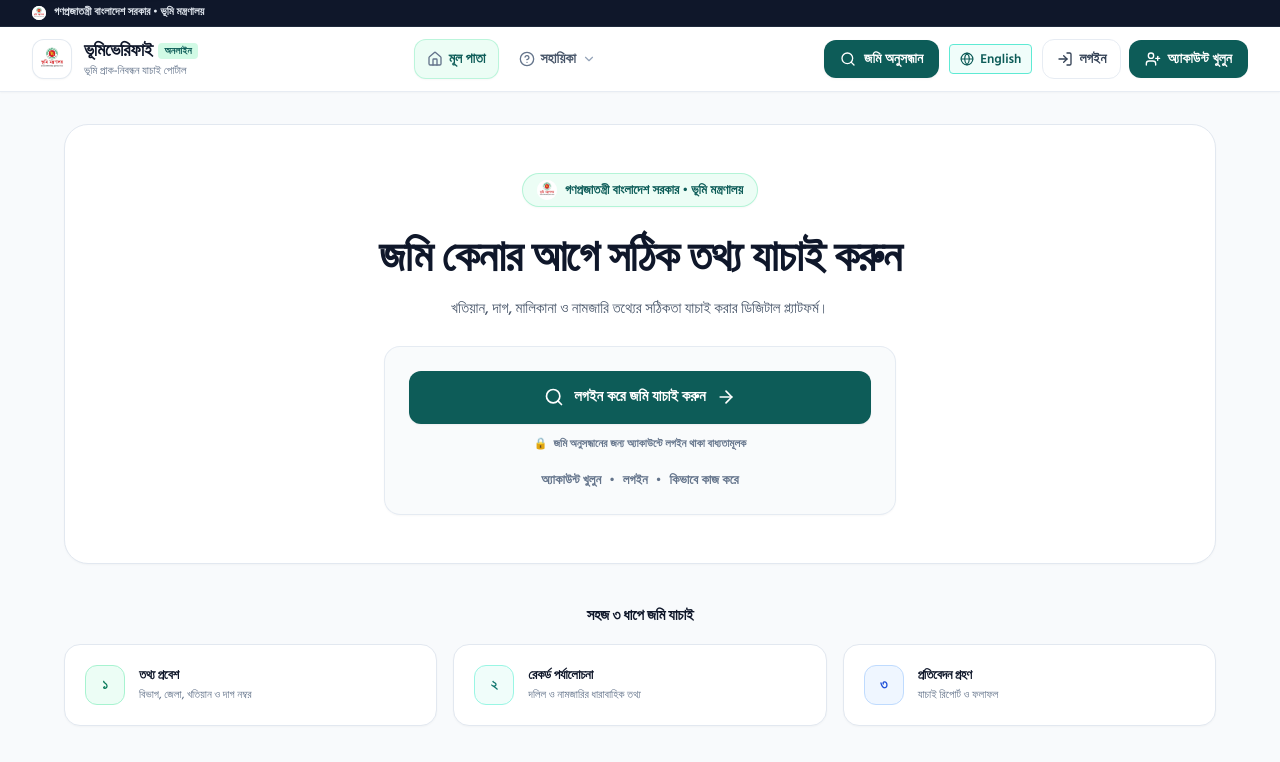
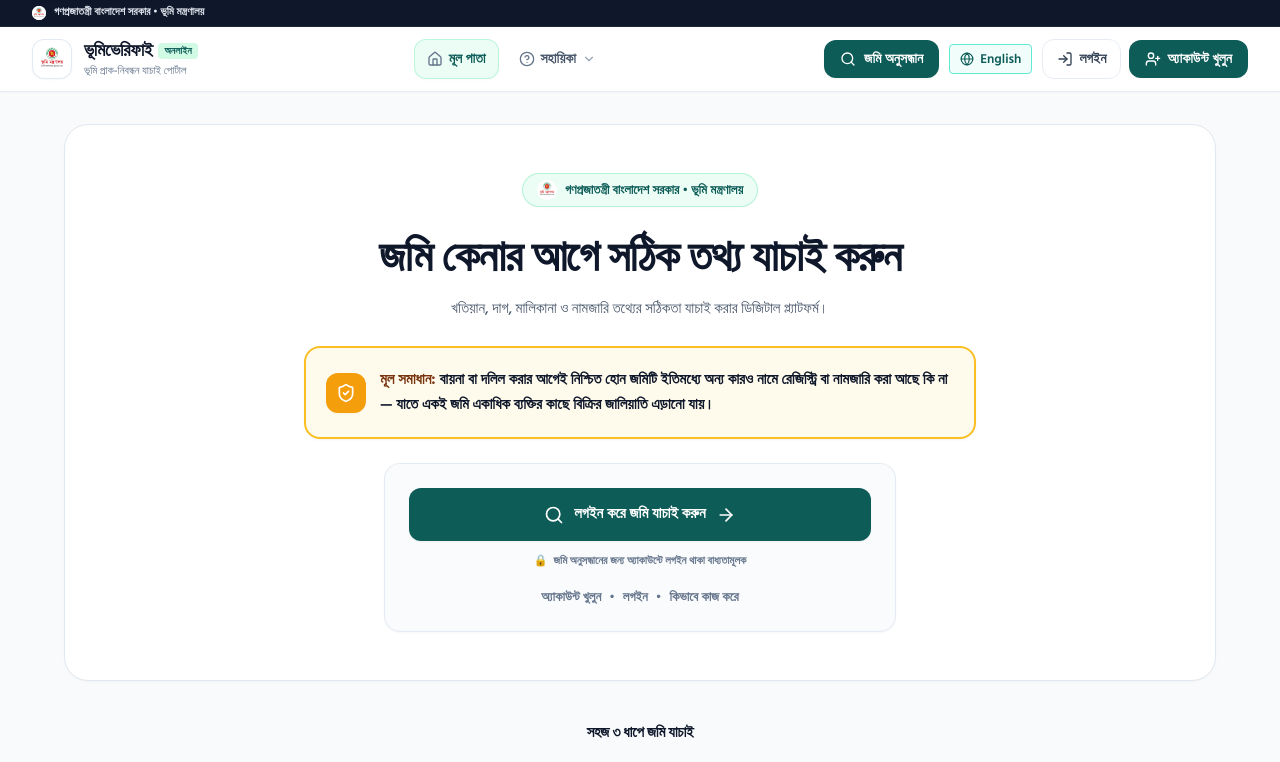
Before and after one commit to hossain-joy/BhumiVerify, a React (Vite) app: page / in a window 1280 px wide. Shown: the top 762 px of the page. Built offline with nearby package versions, Linux system fonts and the light colour scheme.

Commit message:
feat: add highlighted 1-sentence core solution banner on home page

```diff
--- a/src/pages/HomePage.tsx
+++ b/src/pages/HomePage.tsx
@@ -13,6 +13,7 @@
   FileText,
   Clock,
   Sparkles,
+  ShieldCheck,
 } from 'lucide-react';
 
 export const HomePage: React.FC = () => {
@@ -67,6 +68,26 @@
             {isBn
               ? 'খতিয়ান, দাগ, মালিকানা ও নামজারি তথ্যের সঠিকতা যাচাই করার ডিজিটাল প্ল্যাটফর্ম।'
               : 'The official digital service to verify land titles, mutation status, and ownership records.'}
+          </p>
+        </div>
+
+        {/* Highlighted Banner: Core Problem Solved in 1 Simple Sentence */}
+        <div className="max-w-2xl mx-auto p-4 sm:p-5 rounded-2xl bg-amber-50/95 border-2 border-amber-400 text-amber-950 shadow-xs flex flex-col sm:flex-row items-center gap-3.5 text-center sm:text-left">
+          <div className="w-10 h-10 rounded-xl bg-amber-500 text-white flex items-center justify-center shrink-0 shadow-2xs">
+            <ShieldCheck className="w-5 h-5 text-white" />
+          </div>
+          <p className="text-sm sm:text-base font-bold text-slate-900 leading-snug">
+            {isBn ? (
+              <>
+                <span className="text-amber-900 font-extrabold">মূল সমাধান: </span>
+                বায়না বা দলিল করার আগেই নিশ্চিত হোন জমিটি ইতিমধ্যে অন্য কারও নামে রেজিস্ট্রি বা নামজারি করা আছে কি না — যাতে একই জমি একাধিক ব্যক্তির কাছে বিক্রির জালিয়াতি এড়ানো যায়।
+              </>
+            ) : (
+              <>
+                <span className="text-amber-900 font-extrabold">Core Solution: </span>
+                Confirm whether the land is already registered or mutation-applied by someone else before paying earnest money — preventing double-selling fraud.
+              </>
+            )}
           </p>
         </div>
 
```
